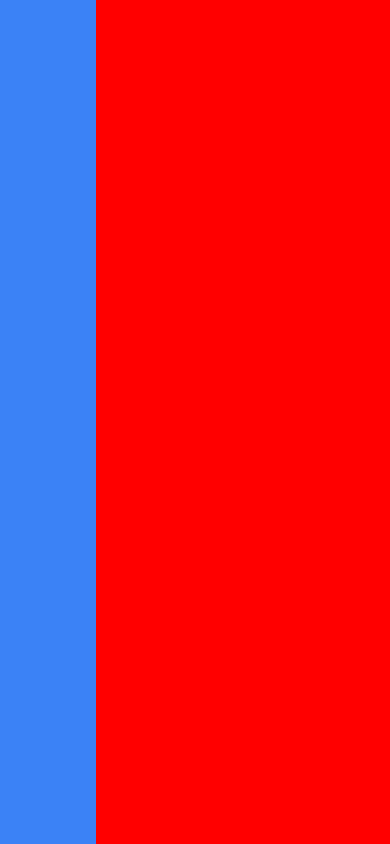
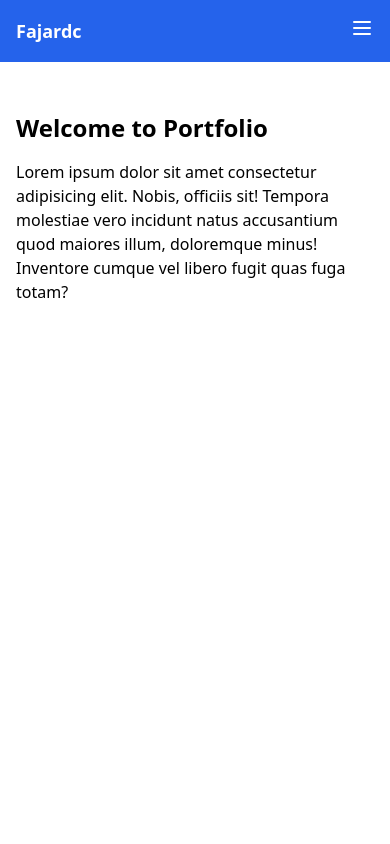
Before and after one commit to fajardd/portfolio, a Next.js app: page / in a window 390 px wide. Built offline with nearby package versions, Linux system fonts and the light colour scheme.

Commit message:
add navbar

```diff
--- a/package.json
+++ b/package.json
@@ -12,6 +12,8 @@
     "deploy": "gh-pages -d out"
   },
   "dependencies": {
+    "@headlessui/react": "^2.1.2",
+    "@heroicons/react": "^1.0.6",
     "autoprefixer": "^10.4.19",
     "gh-pages": "^6.1.1",
     "next": "14.2.5",
--- a/src/components/Elements/SidebarKanan.js
+++ /dev/null
@@ -1,6 +0,0 @@
-import React from "react";
-
-function SidebarKanan({ children }) {
-  return <div className="bg-blue-500 h-screen w-24">{children}</div>;
-}
-export default SidebarKanan;
--- /dev/null
+++ b/src/components/Fragments/NavBar.js
@@ -0,0 +1,61 @@
+import React, { useState } from "react";
+import Link from "next/link";
+import { MenuIcon, XIcon } from "@heroicons/react/outline";
+
+const NavBar = () => {
+  const [isOpen, setIsOpen] = useState(false);
+  return (
+    <header className="fixed top-0 left-0 right-0 bg-blue-600 p-4 md:px-32 z-50">
+      <div className="container mx-auto flex justify-between items-center">
+        <div className="text-white text-lg font-bold">Fajardc</div>
+        <nav className="hidden md:flex space-x-8">
+          <li className="text-white hover:text-gray-200 list-none">
+            <Link href="/#aboutme">About Me</Link>
+          </li>
+          <li className="text-white hover:text-gray-200 list-none">
+            <Link href="/#education">Education</Link>
+          </li>
+          <li className="text-white hover:text-gray-200 list-none">
+            <Link href="/#skills">Skills</Link>
+          </li>
+          <li className="text-white hover:text-gray-200 list-none">
+            <Link href="/#project">Project</Link>
+          </li>
+          <li className="text-white hover:text-gray-200 list-none">
+            <Link href="/#contact">Contact</Link>
+          </li>
+        </nav>
+        <div className="md:hidden">
+          <button onClick={() => setIsOpen(!isOpen)} className="text-white">
+            {isOpen ? (
+              <XIcon className="w-6 h-6" />
+            ) : (
+              <MenuIcon className="w-6 h-6" />
+            )}
+          </button>
+        </div>
+      </div>
+      <div
+        className={`md:hidden bg-blue-600 overflow-hidden transition-all duration-500 ease-in-out ${
+          isOpen ? "max-h-40" : "max-h-0"
+        }`}
+      >
+        <div className="p-4">
+          <a href="#" className="block text-white hover:text-gray-200">
+            Home
+          </a>
+          <a href="#" className="block text-white hover:text-gray-200">
+            About
+          </a>
+          <a href="#" className="block text-white hover:text-gray-200">
+            Contact
+          </a>
+          <a href="#" className="block text-white hover:text-gray-200">
+            Login
+          </a>
+        </div>
+      </div>
+    </header>
+  );
+};
+export default NavBar;
--- /dev/null
+++ b/src/components/Layout/index.js
@@ -0,0 +1,14 @@
+import React, { Fragment } from "react";
+import NavBar from "../Fragments/NavBar";
+
+const Layout = ({ children }) => {
+  return (
+    <Fragment>
+      <NavBar />
+      <main className="container mx-auto mt-24 p-4 md:px-32 z-0">
+        {children}
+      </main>
+    </Fragment>
+  );
+};
+export default Layout;
--- a/src/pages/_app.js
+++ b/src/pages/_app.js
@@ -1,11 +1,10 @@
 import "@/styles/globals.css";
-import SidebarKanan from "@/components/Elements/SidebarKanan";
+import Layout from "@/components/Layout";
 
-export default function App({ children }) {
+export default function App({ Component, pageProps }) {
   return (
-    <>
-      <SidebarKanan  />
-      {children}
-    </>
+    <Layout>
+      <Component {...pageProps} />
+    </Layout>
   );
 }
--- a/src/pages/index.js
+++ b/src/pages/index.js
@@ -1,11 +1,19 @@
+import Head from "next/head";
 import React from "react";
 
 export default function Home() {
   return (
-    <main>
-      <div className="text-blue-600 text-[48px]">
-        <h1>hello dunia</h1>
-      </div>
-    </main>
+    <div>
+      <Head>
+        <title>Fajar</title>
+      </Head>
+      <h1 className="text-2xl font-bold">Welcome to Portfolio</h1>
+      <p className="mt-4">
+        Lorem ipsum dolor sit amet consectetur adipisicing elit. Nobis, officiis
+        sit! Tempora molestiae vero incidunt natus accusantium quod maiores
+        illum, doloremque minus! Inventore cumque vel libero fugit quas fuga
+        totam?
+      </p>
+    </div>
   );
 }
--- a/src/styles/globals.css
+++ b/src/styles/globals.css
@@ -3,5 +3,5 @@
 @tailwind utilities;
 
 body {
-  background: rgb(255, 0, 0);
+  background: rgb(255, 255, 255);
 }
```
Also changed, not shown: 1 other file (tests, documents, lock files or other folders).
